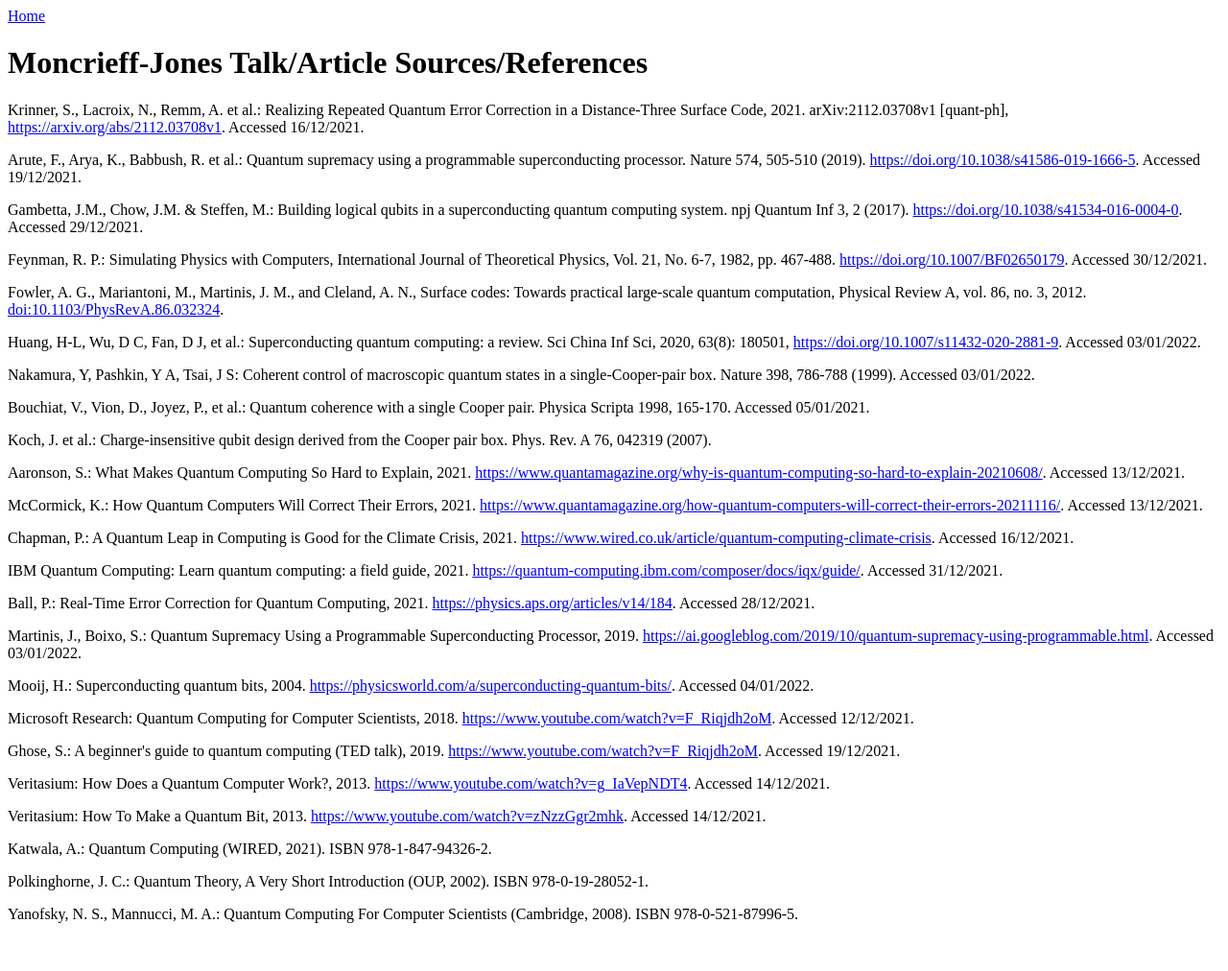
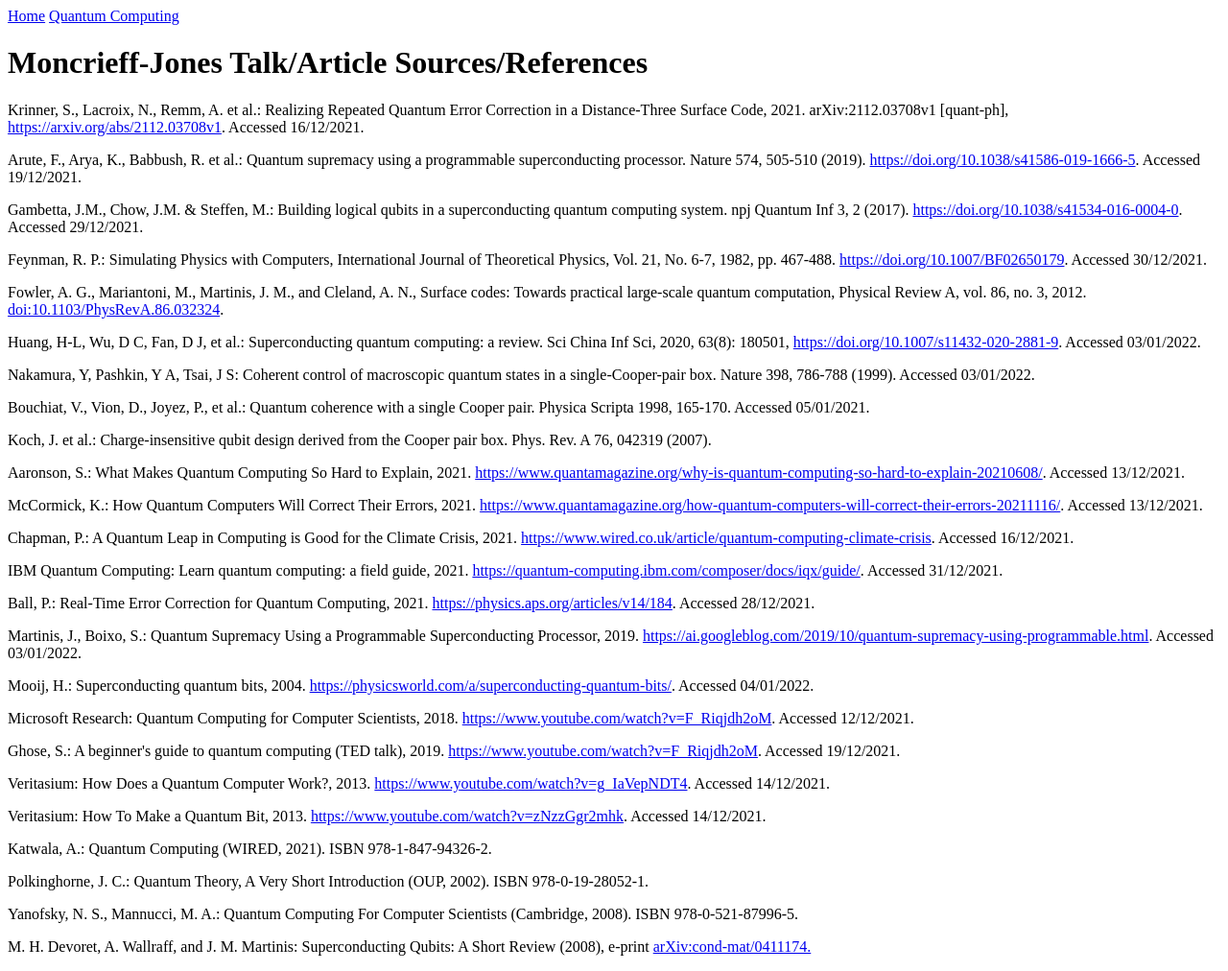
Before and after one commit to 12mylea/12mylea.github.io, a plain HTML site: page quantum-computing/sources.html in a window 1280 px wide. Shown: the whole page at 96% size. Before the commit the page ends 978 px from the top, so only its background shows below. Drawn offline with Linux system fonts and the light colour scheme.

Commit message:
Add Superconducting Qubits: A Short Review (2008)

```diff
--- a/quantum-computing/sources.html
+++ b/quantum-computing/sources.html
@@ -4,6 +4,7 @@
   <title>Quantum Computing Sources/References</title>
   <body>
     <a href="../index.html">Home</a>
+    <a href="../quantum-computing.html">Quantum Computing</a>
     </ul>
     <h1>Moncrieff-Jones Talk/Article Sources/References</h1>
     <p>
@@ -143,5 +144,10 @@
       Yanofsky, N. S., Mannucci, M. A.: Quantum Computing For Computer
       Scientists (Cambridge, 2008). ISBN 978-0-521-87996-5.
     </p>
+    <p>
+      M. H. Devoret, A. Wallraff,
+      and J. M. Martinis: Superconducting Qubits: A Short Review (2008),
+      e-print <a href="https://arxiv.org/abs/cond-mat/0411174">arXiv:cond-mat/0411174.</a>
+    </p>
   </body>
 </html>
```
